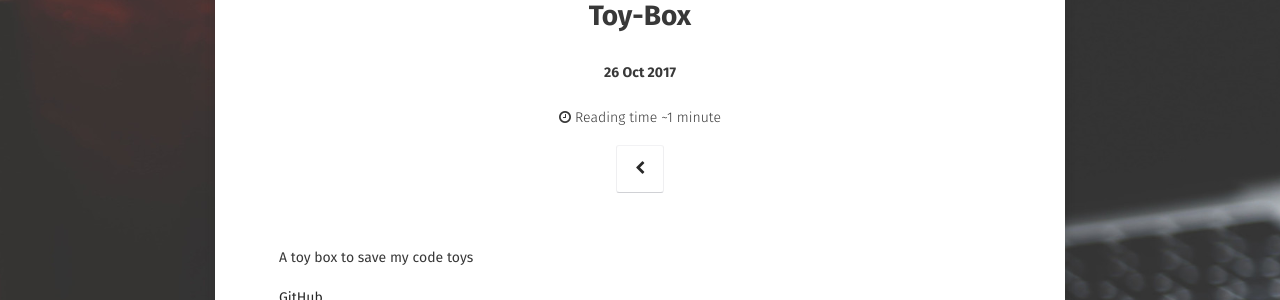
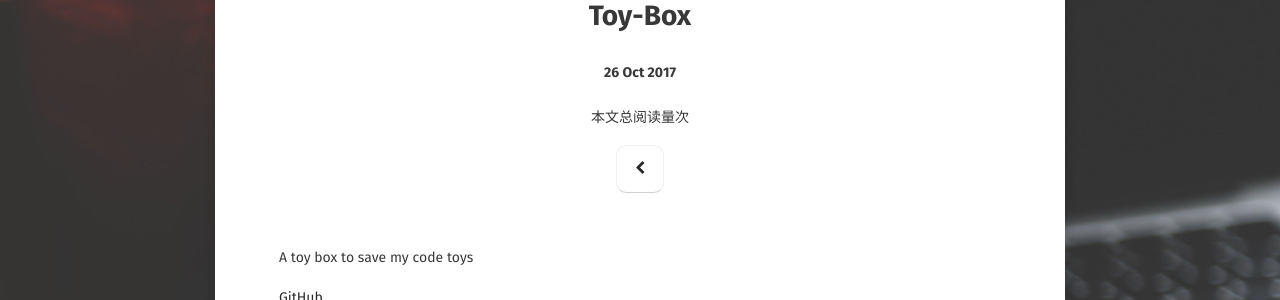
Before and after one commit to Aquilao/Blog, a Jekyll site: the page built from _posts/2017-10-26-Toy-Box.md, in a window 1280 px wide. Shown: the part 125-425 px from the top of the page. Built offline with Jekyll 4.4.1, drawn with Linux system fonts in a browser that asks for light colours; some web fonts are replaced; comment, search, counter and statistics services are not loaded.

Commit message:
[^] Add 不蒜子

```diff
--- a/_layouts/post.html
+++ b/_layouts/post.html
@@ -18,12 +18,11 @@ layout: compress
                 <div class="post-title {% if page.feature %} feature {% endif %}">
                     <h1>{{ page.title }}</h1>
                     <h4>{{ page.date | date_to_string }}</h4>
-                    {% if site.reading_time %}
                     <p class="reading-time">
-                      <i class="fa fa-clock-o"></i>
-                      {% include read-time.html %}
+                      <span id="busuanzi_container_page_pv">
+                        本文总阅读量<span id="busuanzi_value_page_pv"></span>次
+                      </span>
                     </p><!-- /.entry-reading-time -->
-                    {% endif %}
                     {% if page.project %}
                     <a class="btn zoombtn" href="{{site.url}}/projects/">
                     {% else %}
--- a/_sass/elements.scss
+++ b/_sass/elements.scss
@@ -3,7 +3,7 @@
 	display: inline-block;
 	border: 1px solid;
 	border-color: rgba($color_mercury,0.5) rgba($color_bon_jour,0.5) $color_mischka;
-	border-radius: 3px;
+	border-radius: 10px;
 	text-decoration: none;
 	background: $white;
 	color: $color_shark;
```
Also changed, not shown: about/index.md (+2 -0 lines), _posts/project.html (renamed from _layouts/project.html).
